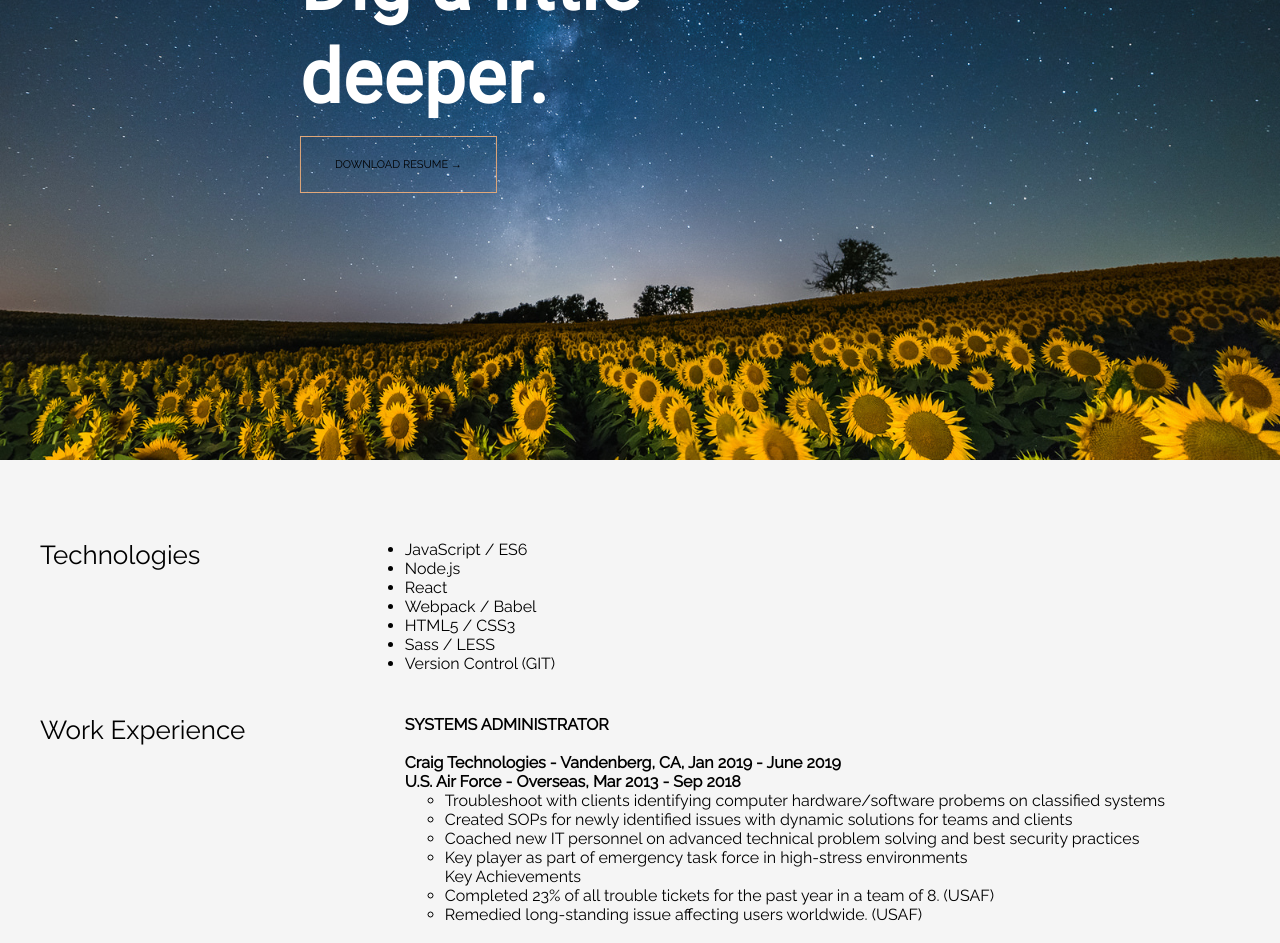
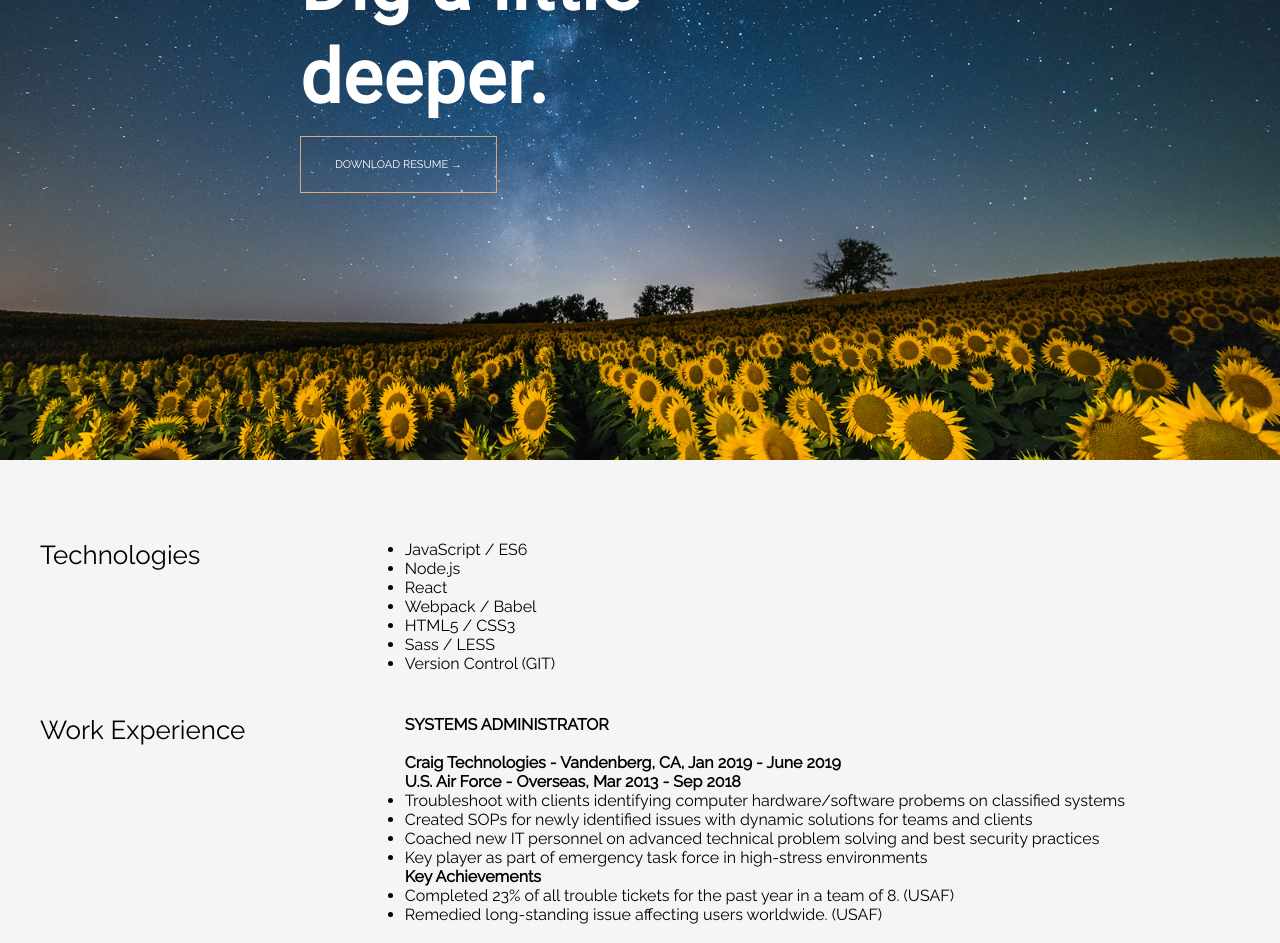
Before and after one commit to bliuberries/personal_website, a React (Create React App) app: page /resume in a window 1280 px wide. Shown: the part 340-1283 px from the top of the page. Built offline with nearby package versions, Linux system fonts and the light colour scheme.

Commit message:
Fixed bullet formatting so everything is flushed

```diff
--- a/src/components/resume/formatter.jsx
+++ b/src/components/resume/formatter.jsx
@@ -19,10 +19,10 @@ const Formatter = (props) => {
       <div className={resumeStyles.gridA}>
         <ul className={resumeStyles.item1}>
           Work Experience
-          </ul>
+        </ul>
         <ul className={resumeStyles.item2}>
           {work.map((item, index) => {
-            let key = item.key.length > 0 ? <div> Key Achievements </div> : null;
+            let key = item.key.length > 0 ? <strong> Key Achievements </strong> : null;
             return (
               <div key={index}>
                 <strong>
@@ -38,7 +38,6 @@ const Formatter = (props) => {
                     </strong>
                   )
                 })}
-                <ul>
                   {item.experience.map((exp, index) => {
                     return (
                       <li key={index}>{exp}</li>
@@ -50,7 +49,6 @@ const Formatter = (props) => {
                       <li key={index}>{bullets}</li>
                     )
                   })}
-                </ul>
                 <br/>
               </div>
             )
--- a/src/components/resume/resume.module.scss
+++ b/src/components/resume/resume.module.scss
@@ -1,5 +1,6 @@
 .resume {
   background-image: url('../../images/resume.jpg');
+  background-size: cover;
   background-repeat: no-repeat;
   max-width: 100%;
   min-height: 100%;
@@ -8,7 +9,6 @@
   -webkit-background-size: cover;
   -moz-background-size: cover;
   -o-background-size: cover;
-  background-size: cover;
   align-content: center;
 }
 
@@ -20,10 +20,10 @@
   border: 1px solid #e1a87a;
   text-decoration: none;
   text-transform: uppercase;
-  color: black;
+  color: #fff;
    &:hover {
     background-color: #e1a87a;
-    color: white;
+    color: #000;
    }
 }
 
```
